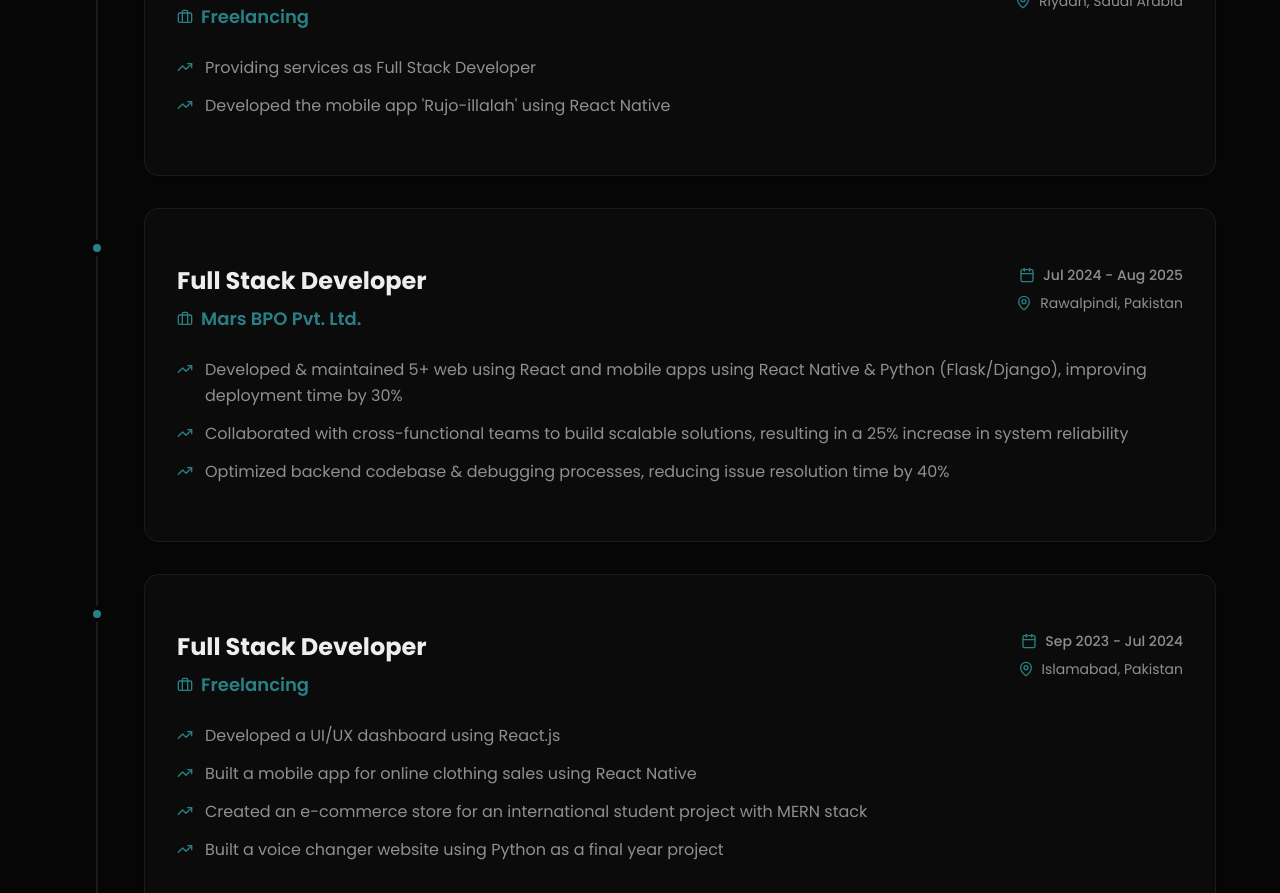
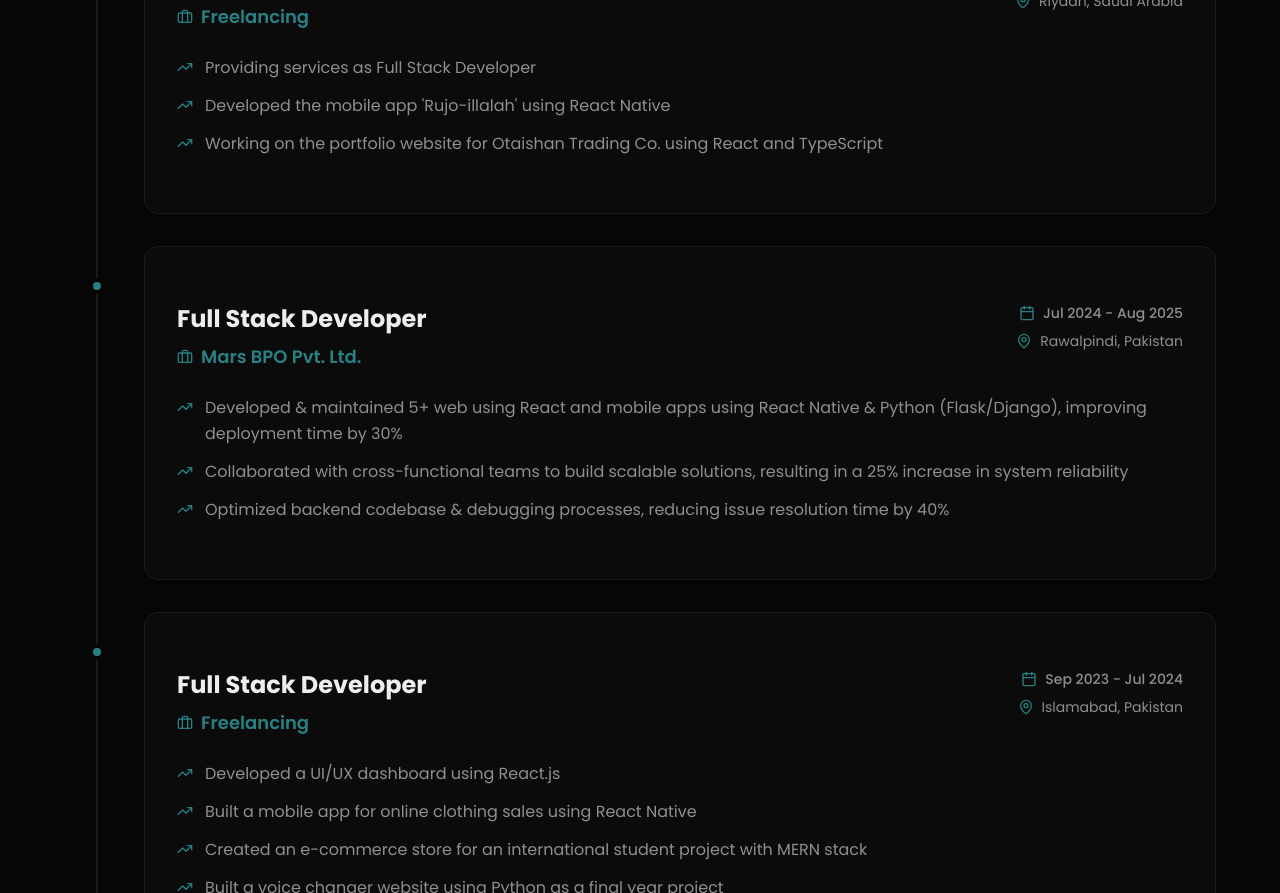
Before and after one commit to hanihashmi786/HaniHashmi-Portfolio, a Next.js app: page / in a window 1280 px wide. Shown: the part 3260-4153 px from the top of the page. Built offline with nearby package versions, Linux system fonts and the light colour scheme.

Commit message:
feat: Add new project description for Otaishan Trading Co. portfolio website in experience section

```diff
--- a/components/experience-section.tsx
+++ b/components/experience-section.tsx
@@ -12,6 +12,7 @@ const experiences = [
     description: [
       "Providing services as Full Stack Developer",
       "Developed the mobile app 'Rujo-illalah' using React Native",
+      "Working on the portfolio website for Otaishan Trading Co. using React and TypeScript",
     ],
     current: true,
   },
```
